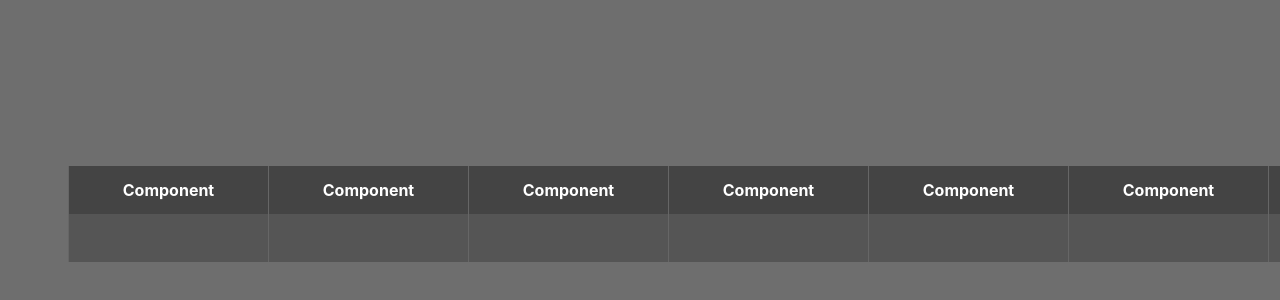
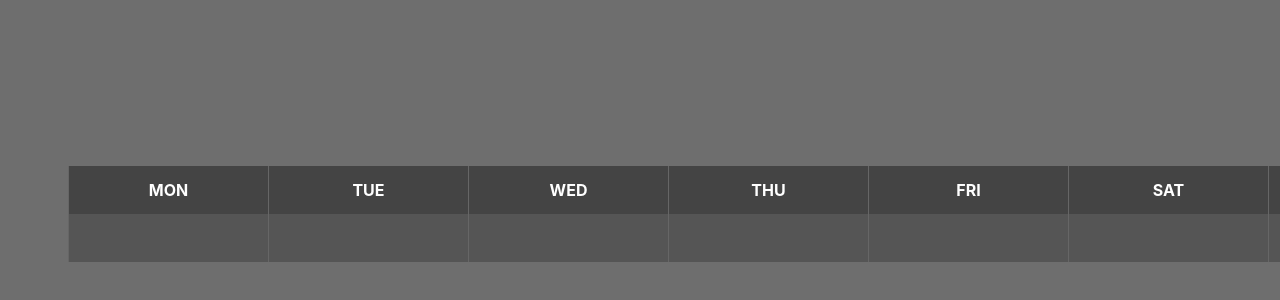
Before and after one commit to leykun-gizaw/Calendar, a Vue app: page / in a window 1280 px wide. Shown: the part 186-486 px from the top of the page. Built offline with nearby package versions, Linux system fonts and the light colour scheme.

Commit message:
Import state and render day titles using props

```diff
--- a/src/components/CalendarDay.vue
+++ b/src/components/CalendarDay.vue
@@ -2,7 +2,7 @@
   <div class="column">
     <div class="card is-radiusless is-shadowless">
       <header class="card-header is-shadowless">
-        <p class="card-header-title">Component</p>
+        <p class="card-header-title">{{ day.abbvTitle.toUpperCase() }}</p>
       </header>
       <div class="card-content is-radiusless"></div>
     </div>
@@ -14,6 +14,7 @@
 import CalendarEvent from "./CalendarEvent.vue";
 export default {
   components: { CalendarEvent },
+  props: ["day"],
 };
 </script>
 
--- a/src/components/CalendarWeek.vue
+++ b/src/components/CalendarWeek.vue
@@ -1,15 +1,21 @@
 <template>
   <div class="calendar-week">
     <div class="columns">
-      <calendar-day v-for="day in [1, 2, 3, 4, 5, 6, 7]" :key="day" />
+      <calendar-day v-for="day in sharedState" :key="day" :day="day" />
     </div>
   </div>
 </template>
 
 <script>
 import CalendarDay from "./CalendarDay.vue";
+import { store } from "../store.js";
 export default {
   components: { CalendarDay },
+  data() {
+    return {
+      sharedState: store.state.seedData,
+    };
+  },
 };
 </script>
 
```
